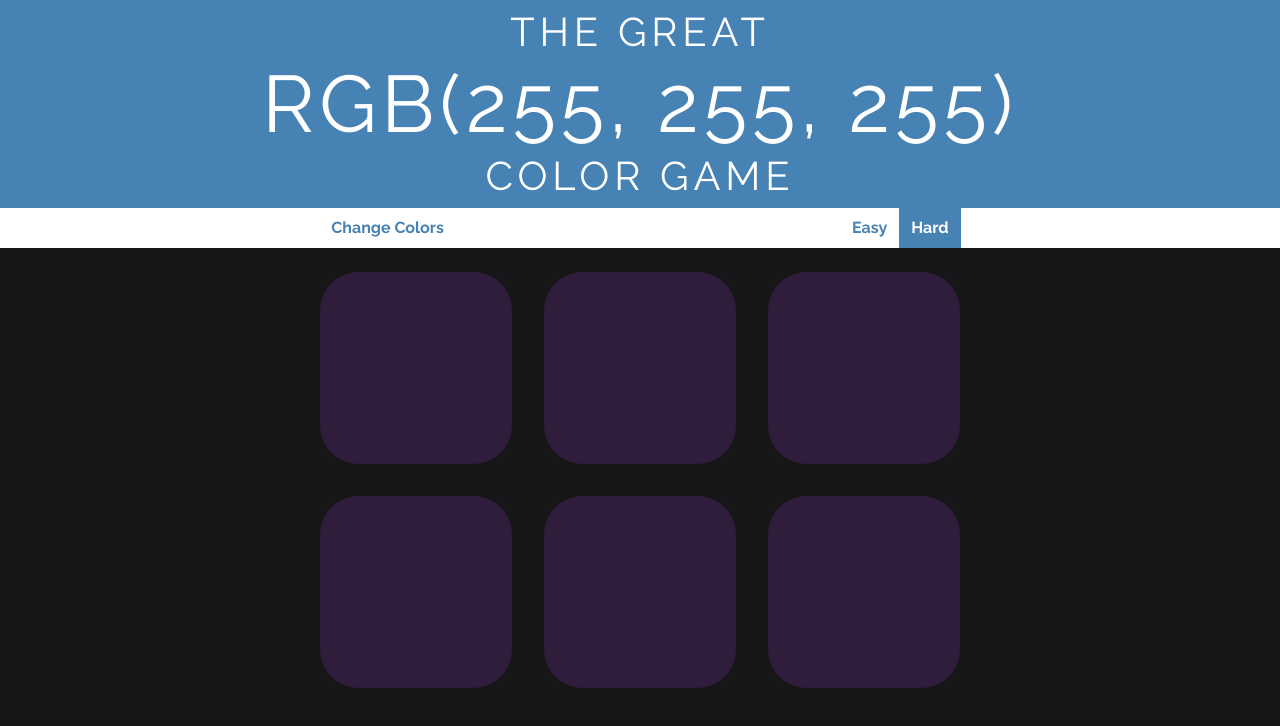
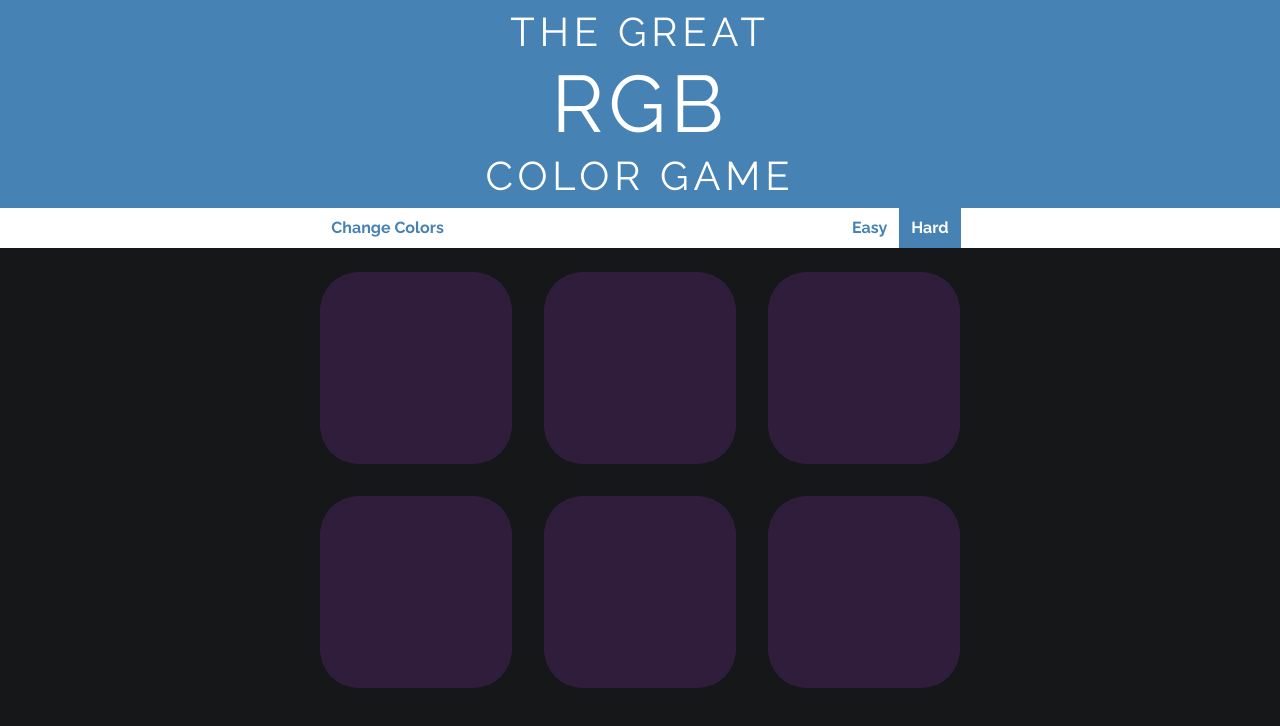
Before and after one commit to HelixW/color-pick, a plain HTML site: page index.html in a window 1280 px wide. Drawn offline with nearby package versions, Linux system fonts and the light colour scheme.

Commit message:
Bug fixes

```diff
--- a/index.html
+++ b/index.html
@@ -25,7 +25,7 @@
             <header>
                 <h1 class="text-uppercase text-center pt-2 pb-2">
                     <p>The Great</p>
-                    <p id="color-named">RGB(255, 255, 255)</p>
+                    <p id="color-named">RGB</p>
                     <p>Color Game</p>
                 </h1>
             </header>
```
